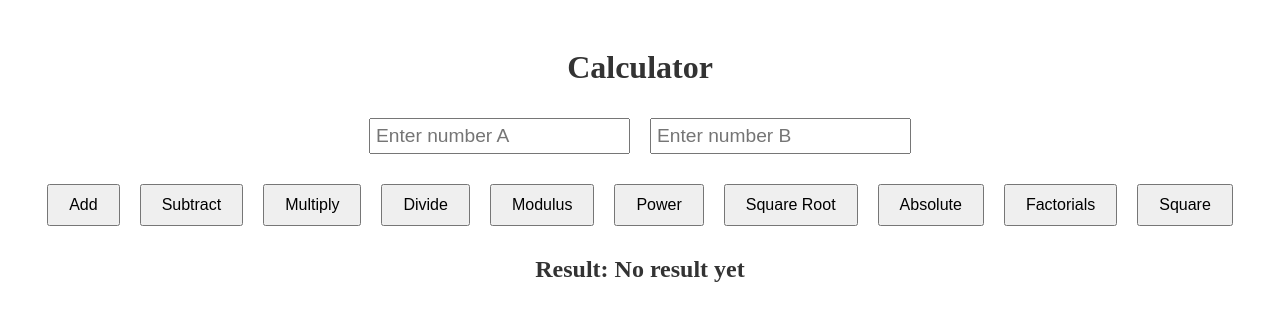
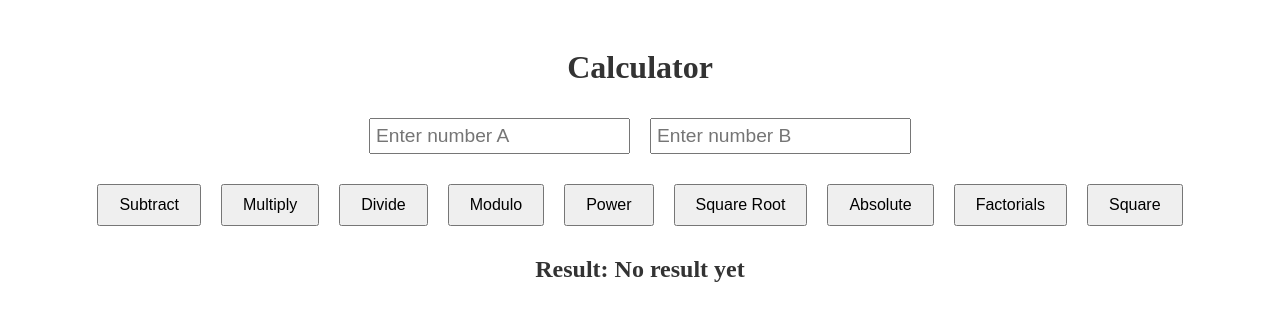
Before and after one commit to mohdhamzaabbasi/Calculator, a React (Create React App) app in the folder frontend/: page / in a window 1280 px wide. Shown: the top 320 px of the page. Built offline with nearby package versions, Linux system fonts and the light colour scheme.

Commit message:
changed in UI

```diff
--- a/frontend/src/App.js
+++ b/frontend/src/App.js
@@ -47,11 +47,10 @@ function App() {
         placeholder="Enter number B"
       />
       <div style={{ margin: '10px 0' }}>
-        <button onClick={() => handleOperation('add')}>Add</button>
         <button onClick={() => handleOperation('subtract')}>Subtract</button>
         <button onClick={() => handleOperation('multiply')}>Multiply</button>
         <button onClick={() => handleOperation('divide')}>Divide</button>
-        <button onClick={() => handleOperation('mod')}>Modulus</button>
+        <button onClick={() => handleOperation('mod')}>Modulo</button>
         <button onClick={() => handleOperation('power')}>Power</button>
         <button onClick={() => handleOperation('sqrt')}>Square Root</button>
         <button onClick={() => handleOperation('absolute')}>Absolute</button>
```
